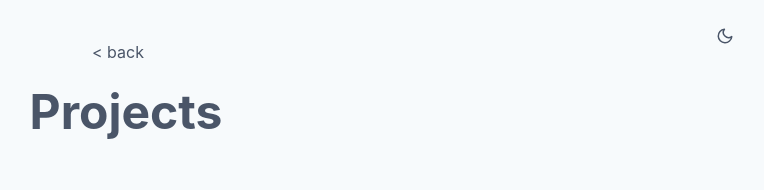
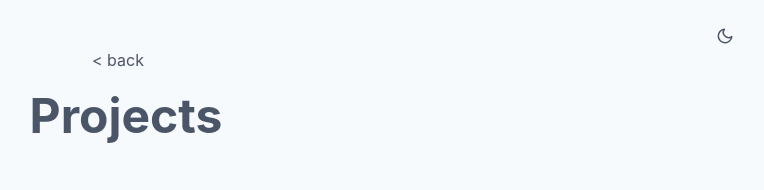
Before and after one commit to glgoose/glgoose.github.io, a Next.js app: page /projects in a window 1280 px wide. Shown: the top 190 px of the page, without its empty margins (514-1278 px from the left). Built offline with nearby package versions, Linux system fonts and the light colour scheme.

Commit message:
update spacing

```diff
--- a/pages/projects.js
+++ b/pages/projects.js
@@ -11,11 +11,11 @@ import NextLink from 'next/link'
 export default function Projects () {
   return (
     <Layout>
-      <Container maxW='2xl' mt={10}>
+      <Container maxW='2xl' mt={12}>
         <Stack justify='center'>
           <Center as='nav'>
             <NextLink href='/' passHref>
-              <ChakraLink mb={4} me='1em'>
+              <ChakraLink mb={3} me='1em'>
                 &#60; back
               </ChakraLink>
             </NextLink>
```
